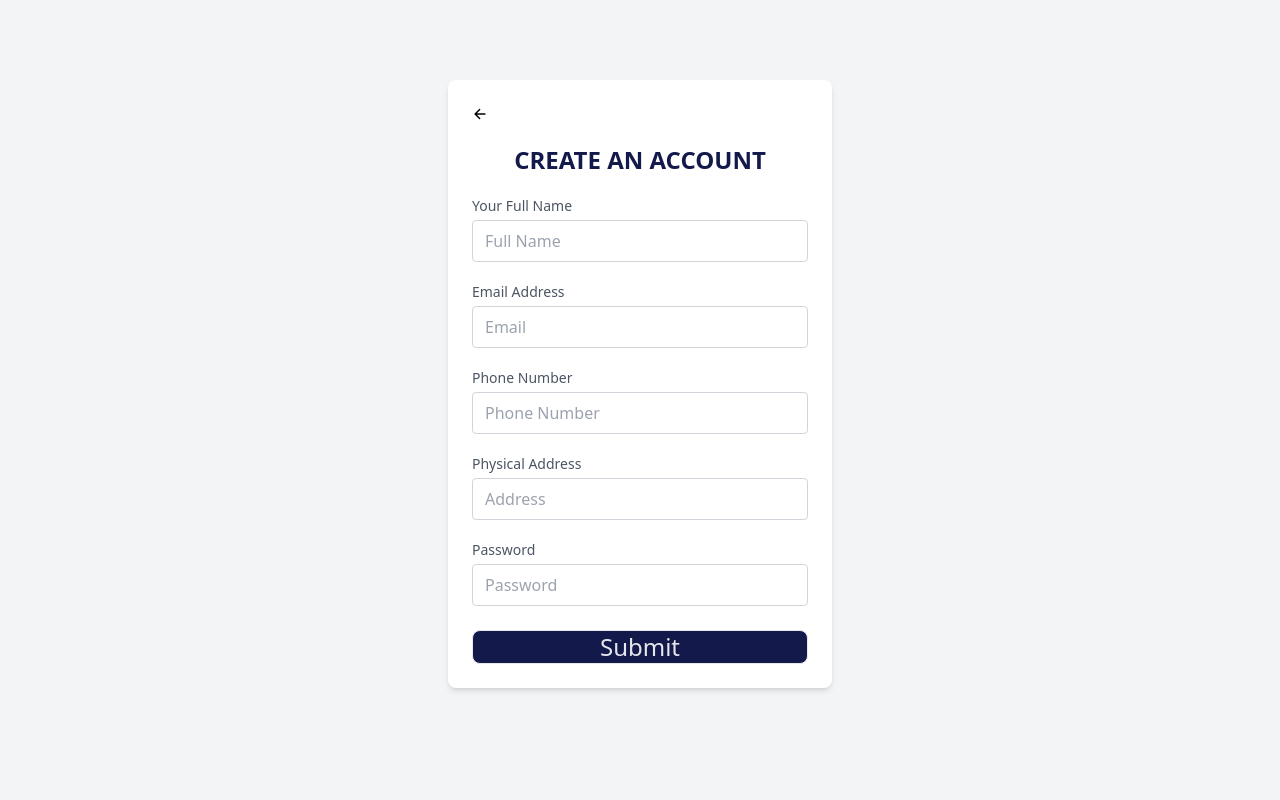
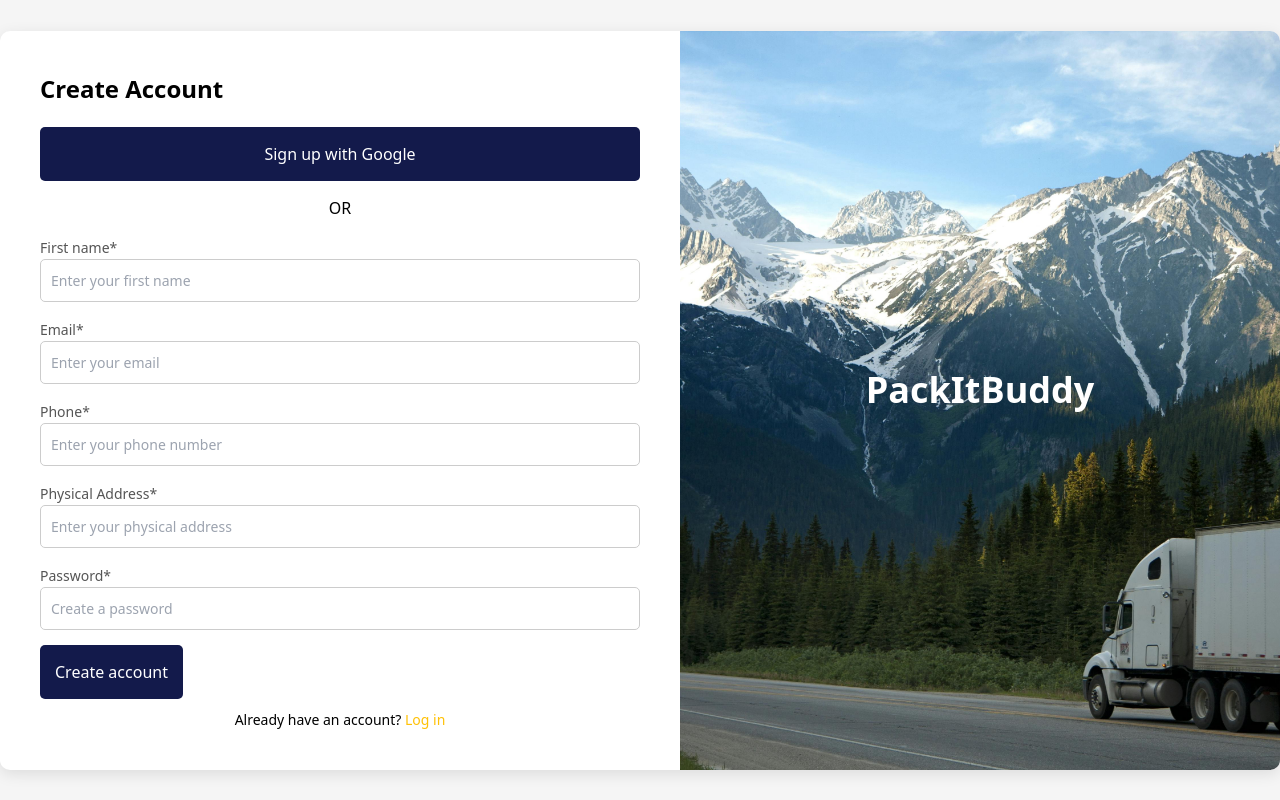
Before and after one commit to Liiyema21/IS-PackItBuddy, a React (Vite) app: page /ForForm in a window 1280 px wide. Built offline with nearby package versions, Linux system fonts and the light colour scheme.

Commit message:
DriverSignUpDesign

```diff
--- /dev/null
+++ b/src/Forwarder/ForForm.css
@@ -0,0 +1,129 @@
+body {
+    font-family: Arial, sans-serif;
+    margin: 0;
+    padding: 0;
+    display: flex;
+    min-height: 100vh;
+    align-items: center;
+    justify-content: center;
+    background-color: #f5f5f5;
+}
+
+.container {
+    display: flex;
+    width: 80%;
+    max-width: 1200px;
+    background-color: white;
+    box-shadow: 0 4px 15px rgba(0, 0, 0, 0.1);
+    overflow: hidden;
+    border-radius: 10px;
+
+}
+
+.form-section {
+    flex: 1;
+    padding: 40px;
+    display: flex;
+    flex-direction: column;
+    justify-content: center;
+}
+
+.form-section h2 {
+    margin-bottom: 20px;
+    font-size: 24px;
+    font-weight: 700;
+}
+
+.form-section label {
+    margin-bottom: 10px;
+    font-size: 14px;
+    color: #555;
+}
+
+.form-section input {
+    margin-bottom: 15px;
+    padding: 10px;
+    font-size: 14px;
+    border: 1px solid #ccc;
+    border-radius: 5px;
+    width: 100%;
+}
+
+.form-section button {
+    padding: 15px;
+    font-size: 16px;
+    background-color: rgb(19, 26, 75);
+    color: white;
+    border: none;
+    border-radius: 5px;
+    cursor: pointer;
+    transition: background-color 0.3s;
+}
+
+.form-section button:hover {
+    background-color: #555;
+}
+
+.form-section .login-link {
+    margin-top: 10px;
+    text-align: center;
+    font-size: 14px;
+}
+
+.form-section .login-link a {
+    color:  #FFC107;
+    text-decoration: none;
+}
+
+.form-section .login-link a:hover {
+    text-decoration: underline;
+}
+
+.image-section {
+    flex: 1;
+    background-image: url('../assets/truck4.jpg');
+    background-size: cover;
+    background-position: center;
+    position: relative;
+}
+
+.image-section::after {
+    content: "";
+    position: absolute;
+    top: 0;
+    left: 0;
+    width: 100%;
+    height: 100%;
+}
+
+.image-section .overlay-content {
+    position: absolute;
+    top: 50%;
+    left: 50%;
+    transform: translate(-50%, -50%);
+    color: white;
+    text-align: center;
+}
+
+.image-section .overlay-content h1 {
+    font-size: 36px;
+    font-weight: 700;
+    margin-bottom: 20px;
+}
+
+@media (max-width: 768px) {
+    .container {
+        width: 90%;
+        flex-direction: column;
+    }
+
+    .image-section {
+        display: none;
+    }
+
+    .form-section {
+        width: 90%;
+        margin: auto;
+        padding: 20px;
+    }
+}
--- a/src/Forwarder/ForForm.jsx
+++ b/src/Forwarder/ForForm.jsx
@@ -2,6 +2,9 @@
 import { Link, useNavigate } from 'react-router-dom';
 import { IoArrowBack } from 'react-icons/io5';
 import { isAuthenticated } from './ForwarderComp/authUtils';
+import './ForForm.css';
+import Truck4 from '../assets/Truck4.jpg'
+
 
 const ForForm = () => {
   const [formData, setFormData] = useState({
@@ -77,101 +80,39 @@
   };
 
   return (
-    <div>
-      <main className="flex flex-col items-center min-h-screen py-20 bg-gray-100">
-        <div className="bg-white p-6 rounded-lg shadow-md w-full max-w-sm">
-          <div>
-            <button>
-              <Link to="/" className="">
-                <IoArrowBack />
-              </Link>
-            </button>
-          </div>
+    <div className="container">
+            <div className="form-section">
+                <h2>Create Account</h2>
+                <button>Sign up with Google</button>
+                <p style={{ textAlign: 'center', margin: '15px 0' }}>OR</p>
+                <form>
+                    <label htmlFor="first-name">First name*</label>
+                    <input type="text" id="first-name" name="first-name" placeholder="Enter your first name" required />
 
-          <form onSubmit={handleSubmit}>
-            <h1 className="uppercase py-4 px-4 text-2xl text-center font-bold text-[#131a4b]">Create an account</h1>
+                    <label htmlFor="email">Email*</label>
+                    <input type="email" id="email" name="email" placeholder="Enter your email" required />
 
-            <div className="relative">
-              <label htmlFor="name" className="leading-7 text-sm text-gray-600">Your Full Name</label>
-              <input
-                type="text"
-                id="name"
-                name="name"
-                placeholder="Full Name"
-                value={formData.name}
-                onChange={handleChange}
-                className={`w-full bg-white rounded border ${errors.name ? 'border-red-500' : 'border-gray-300'} focus:border-indigo-500 focus:ring-2 focus:ring-indigo-200 text-base outline-none text-gray-700 py-1 px-3 leading-8 transition-colors duration-200 ease-in-out`}
-                required
-              />
-              {errors.name && <p className="text-red-500 text-xs mt-1">{errors.name}</p>}
+                    <label htmlFor="phone">Phone*</label>
+                    <input type="text" id="phone" name="phone" placeholder="Enter your phone number" required />
+
+                    <label htmlFor="address">Physical Address*</label>
+                    <input type="text" id="address" name="address" placeholder="Enter your physical address" required />
+
+                    <label htmlFor="password">Password*</label>
+                    <input type="password" id="password" name="password" placeholder="Create a password" required />
+
+                    <button type="submit">Create account</button>
+                </form>
+                <div className="login-link">
+                    Already have an account? <a href="#">Log in</a>
+                </div>
             </div>
-
-            <div className="relative mt-4">
-              <label htmlFor="email" className="leading-7 text-sm text-gray-600">Email Address</label>
-              <input
-                type="email"
-                id="email"
-                name="email"
-                placeholder="Email"
-                value={formData.email}
-                onChange={handleChange}
-                className={`w-full bg-white rounded border ${errors.email ? 'border-red-500' : 'border-gray-300'} focus:border-indigo-500 focus:ring-2 focus:ring-indigo-200 text-base outline-none text-gray-700 py-1 px-3 leading-8 transition-colors duration-200 ease-in-out`}
-                required
-              />
-              {errors.email && <p className="text-red-500 text-xs mt-1">{errors.email}</p>}
+            <div className="image-section">
+                <div className="overlay-content">
+                    <h1>PackItBuddy</h1>
+                </div>
             </div>
-
-            <div className="relative mt-4">
-              <label htmlFor="phone" className="leading-7 text-sm text-gray-600">Phone Number</label>
-              <input
-                type="text"
-                id="phone"
-                name="phone"
-                placeholder="Phone Number"
-                value={formData.phone}
-                onChange={handleChange}
-                className={`w-full bg-white rounded border ${errors.phone ? 'border-red-500' : 'border-gray-300'} focus:border-indigo-500 focus:ring-2 focus:ring-indigo-200 text-base outline-none text-gray-700 py-1 px-3 leading-8 transition-colors duration-200 ease-in-out`}
-                required
-              />
-              {errors.phone && <p className="text-red-500 text-xs mt-1">{errors.phone}</p>}
-            </div>
-
-            <div className="relative mt-4">
-              <label htmlFor="address" className="leading-7 text-sm text-gray-600">Physical Address</label>
-              <input
-                type="text"
-                id="address"
-                name="address"
-                placeholder="Address"
-                value={formData.address}
-                onChange={handleChange}
-                className={`w-full bg-white rounded border ${errors.address ? 'border-red-500' : 'border-gray-300'} focus:border-indigo-500 focus:ring-2 focus:ring-indigo-200 text-base outline-none text-gray-700 py-1 px-3 leading-8 transition-colors duration-200 ease-in-out`}
-                required
-              />
-              {errors.address && <p className="text-red-500 text-xs mt-1">{errors.address}</p>}
-            </div>
-
-            <div className="relative mt-4">
-              <label htmlFor="password" className="leading-7 text-sm text-gray-600">Password</label>
-              <input
-                type="password"
-                id="password"
-                name="password"
-                placeholder="Password"
-                value={formData.password}
-                onChange={handleChange}
-                className={`w-full bg-white rounded border ${errors.password ? 'border-red-500' : 'border-gray-300'} focus:border-indigo-500 focus:ring-2 focus:ring-indigo-200 text-base outline-none text-gray-700 py-1 px-3 leading-8 transition-colors duration-200 ease-in-out`}
-                required
-              />
-              {errors.password && <p className="text-red-500 text-xs mt-1">{errors.password}</p>}
-            </div>
-            <div className="text-center mt-6 border border-gray-200 text-2xl rounded-lg px-4 bg-[#131a4b] text-gray-200">
-              <button type="submit">Submit</button>
-            </div>
-          </form>
         </div>
-      </main>
-    </div>
   );
 };
 
```
